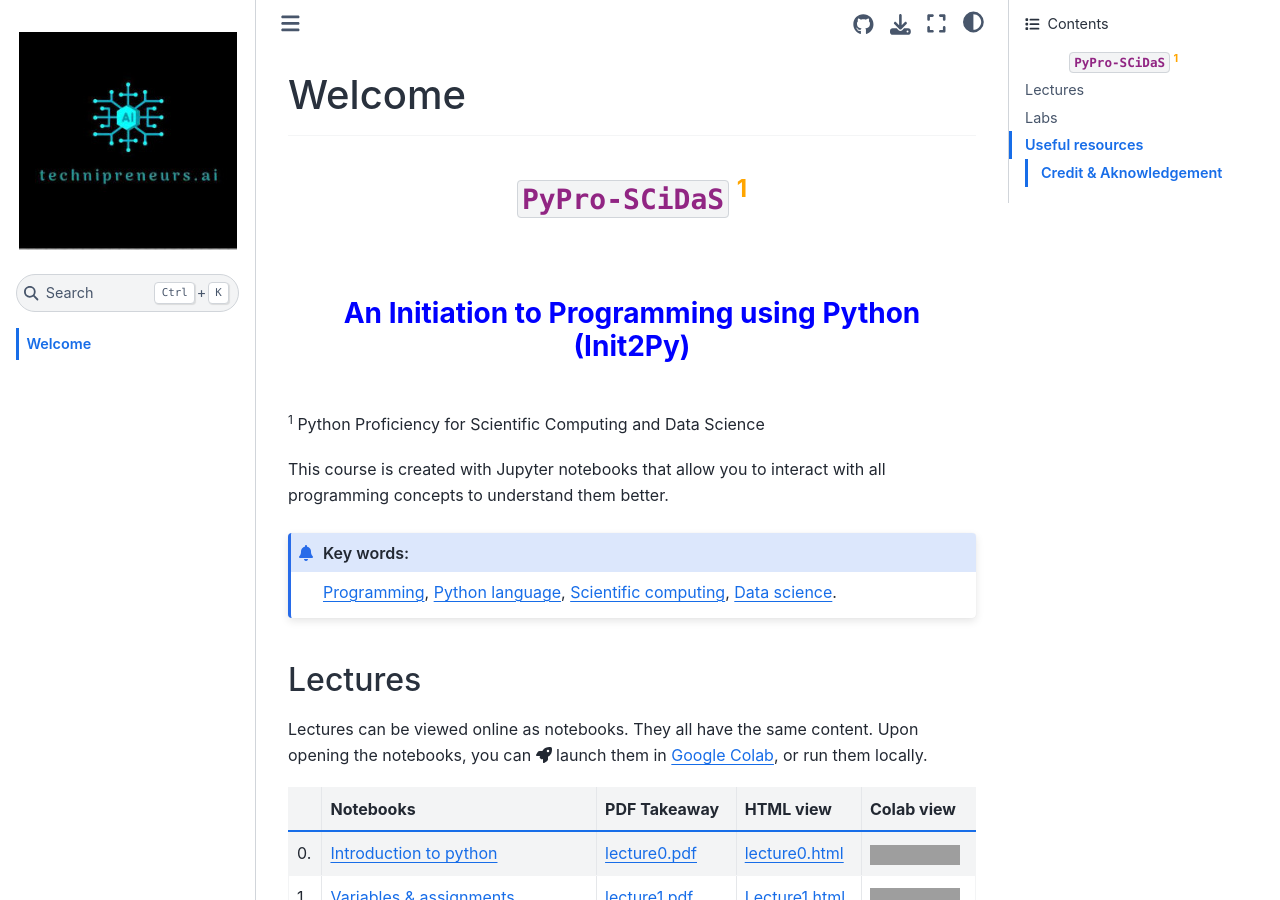
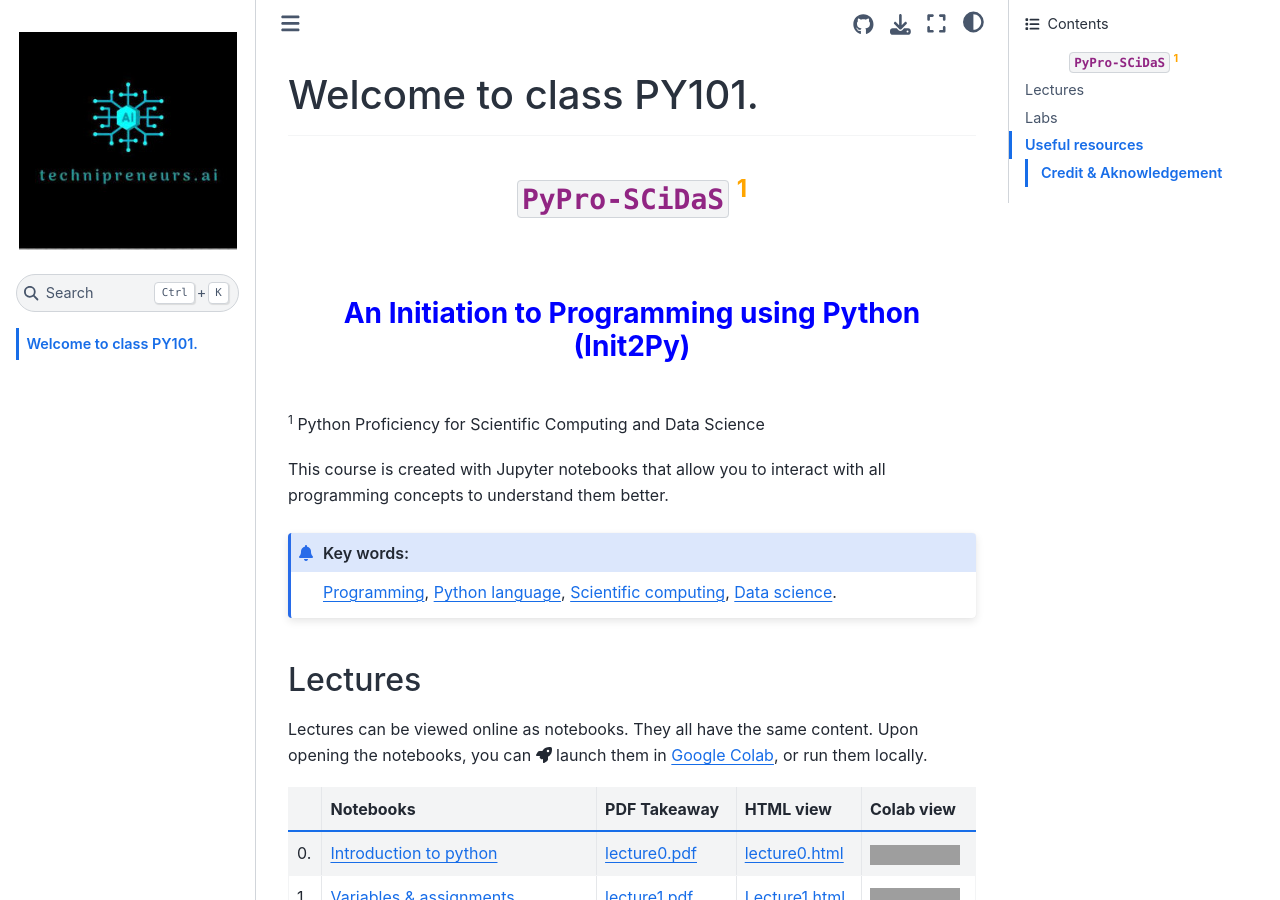
Before and after one commit to ai-technipreneurs/python_website, a Jupyter Book: the page built from intro.md, in a window 1280 px wide and 900 px high. Built offline with Jupyter Book 1.0.4 settings and Sphinx 7.4.7 and the Sphinx Book theme 1.1.4, drawn with Linux system fonts in a browser that asks for light colours; pages that are not in the unit, such as notebooks, are missing from menus; grey boxes are pictures that could not be loaded.

Commit message:
Modify 1.

```diff
--- a/intro.md
+++ b/intro.md
@@ -1,5 +1,5 @@
 
-# Welcome
+# Welcome to class PY101.
 
 ****
 
```
